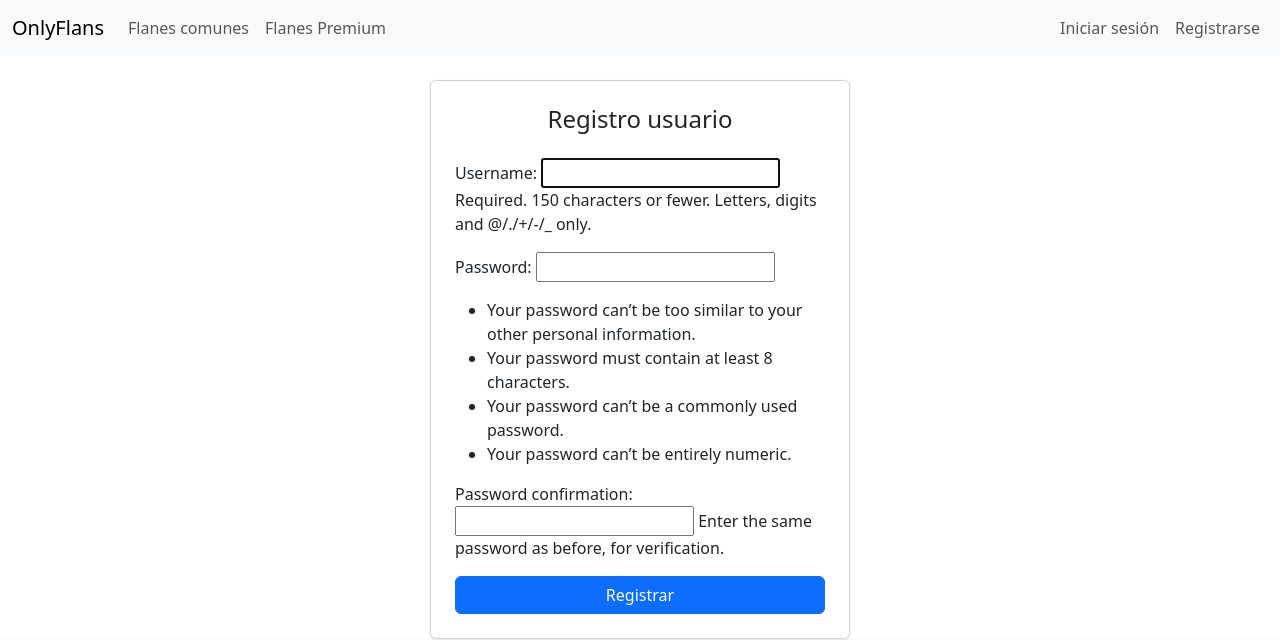
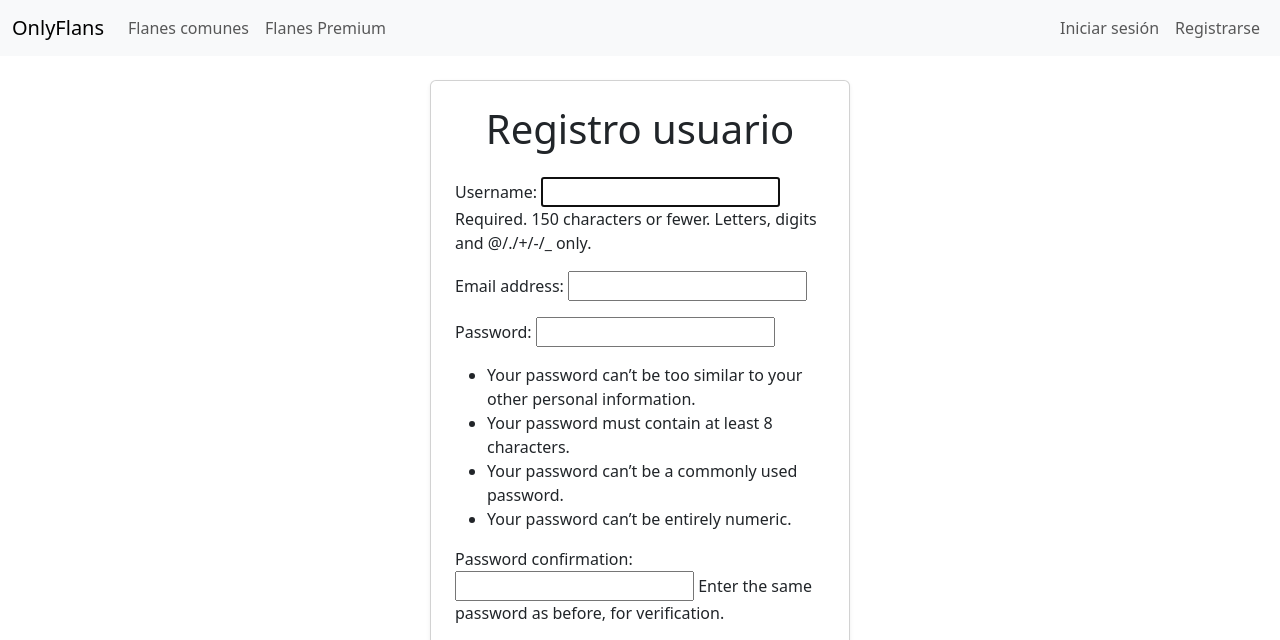
Before and after one commit to Jorge052011/onlyflans, a Django app: page /register/ in a window 1280 px wide. Shown: the top 640 px of the page. Run offline with Django 5.2, Linux system fonts and the light colour scheme.

Commit message:
se agrega email

```diff
--- a/cart/cart.py
+++ b/cart/cart.py
@@ -2,7 +2,7 @@
 
 
 from decimal import Decimal
-from django.conf import settings
+
 
 CART_SESSION_ID = "cart"
 
--- a/templates/users/login.html
+++ b/templates/users/login.html
@@ -36,10 +36,10 @@
     <div class="row justify-content-center">
       <div class="col-12 col-sm-10 col-md-8 col-lg-5">
         <div class="card shadow-sm p-4 my-5">
-          <h1 class="h4 text-center mb-3">Ingresar</h1>
+          <h1 class="h2 text-center mb-3">Ingresar</h1>
 
           {% if form.non_field_errors %}
-            <div class="alert alert-danger py-2">{{ form.non_field_errors }}</div>
+            <div class="alert alert-danger py-2">{{ form.non_field_errors }}</div> <!--genera mensaje de error al escribir mal la contraseña-->
           {% endif %}
 
           <form method="post" action="{% url 'login' %}" class="text-start">
--- a/templates/users/registro.html
+++ b/templates/users/registro.html
@@ -11,7 +11,7 @@
 
     <div class="d-flex justify-content-center align-items-start pt-4" style="min-height: 70vh;">
         <div class="card shadow-sm p-4" style="max-width:420px; width:100%;">
-            <h1 class="h4 text-center mb-4">Registro usuario</h1>
+            <h1 class="h1 text-center mb-4">Registro usuario</h1>
             <form method="post" class="text-start">
             {% csrf_token %}
             {{ form.as_p }}
--- a/templates/web/componentes/footer.html
+++ b/templates/web/componentes/footer.html
@@ -52,7 +52,7 @@
   </div>
 
   <div class="text-center p-3" style="background-color: rgba(0,0,0,.05);">
-    © 2020 Copyright:
-    <a class="text-body" href="https://mdbootstrap.com/">MDBootstrap.com</a>
+    © 2025 Copyright:
+    <a class="text-body" href="https://studious-capybara-5g5pj9p4jpp7fpvr6-8000.app.github.dev/">OnlyFlans</a>
   </div>
 </footer>
--- a/users/form.py
+++ b/users/form.py
@@ -6,6 +6,7 @@ from django.contrib.auth.models import User
 
 
 class FormularioRegistro(UserCreationForm):
-    class meta:
+
+    class Meta:
         model = User
-        fields = ('username','password1', 'password2')
+        fields = ('username','email','password1', 'password2')
```
